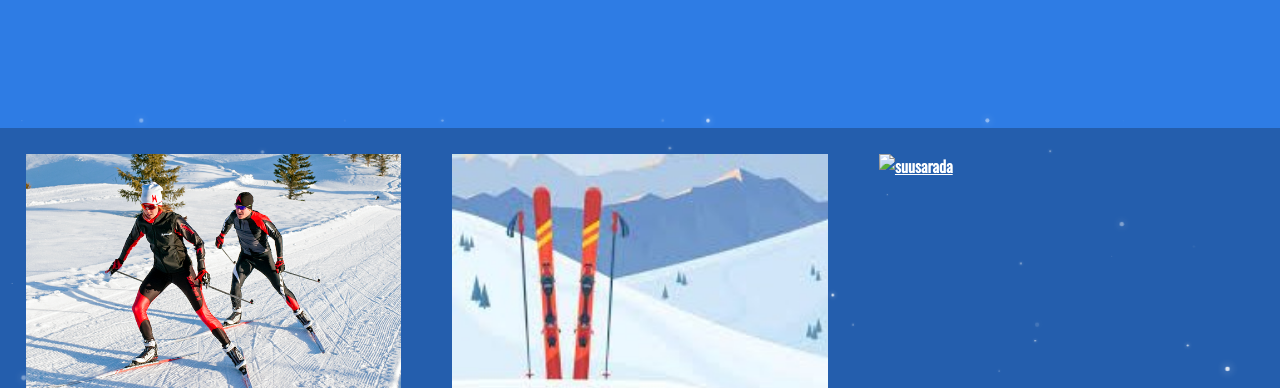
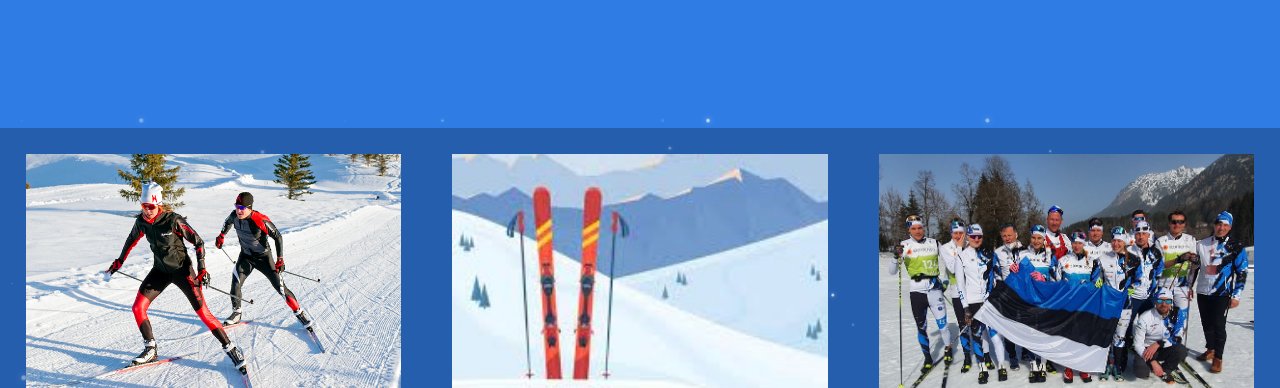
Before and after one commit to markussulg/r-hm8-suusatamine, a plain HTML site: page index.html in a window 1280 px wide. Shown: the top 388 px of the page. Drawn offline with nearby package versions, Linux system fonts and the light colour scheme.

Commit message:
pildi fix ja script fix

```diff
--- a/index.html
+++ b/index.html
@@ -30,7 +30,7 @@
       </div>
       <div class="aluspilt ">
         <a href="suusatajad.html">
-        <img src="res/koondis.jpg" alt="suusarada">
+        <img src="res/img/koondis.jpg" alt="suusarada">
         <div class="centered aluspildi_tekst">Koondis</div>
       </a>
       </div>
```
Also changed, not shown: rada.html (+1 -6 lines).
